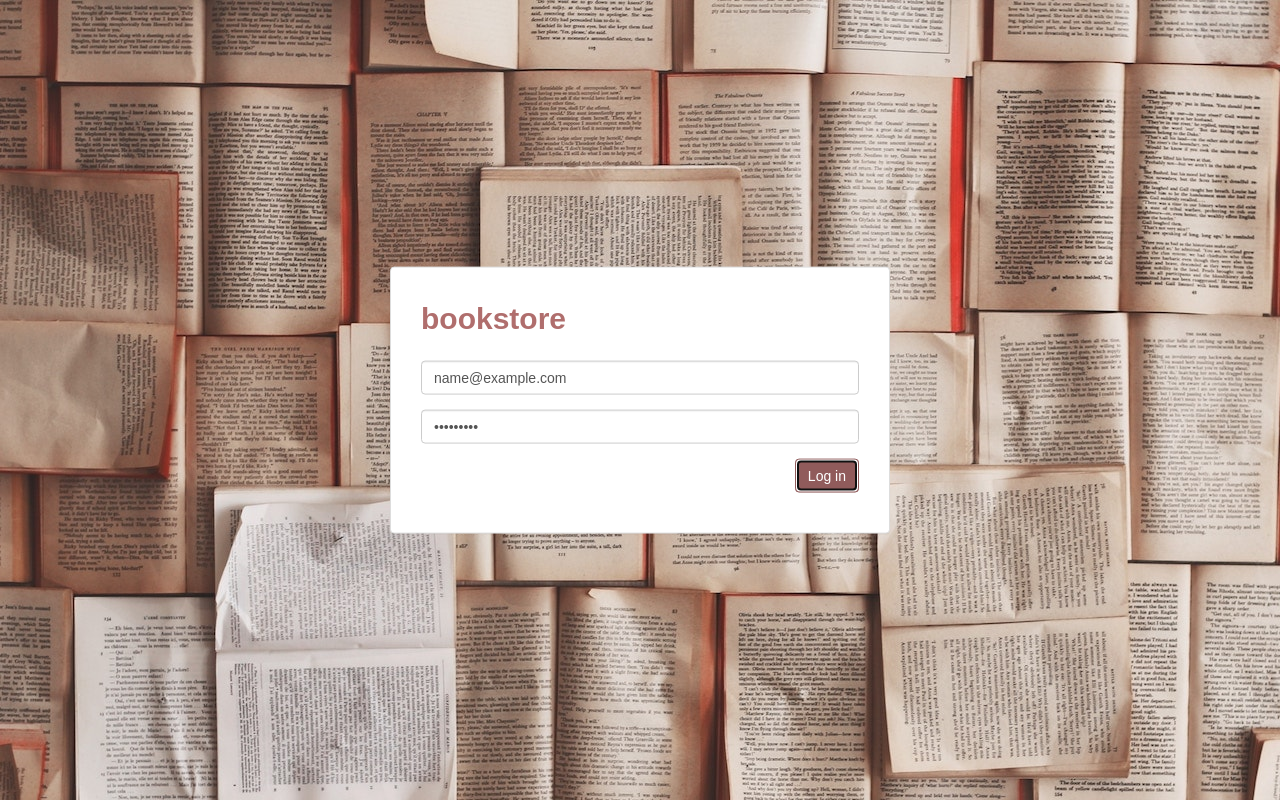
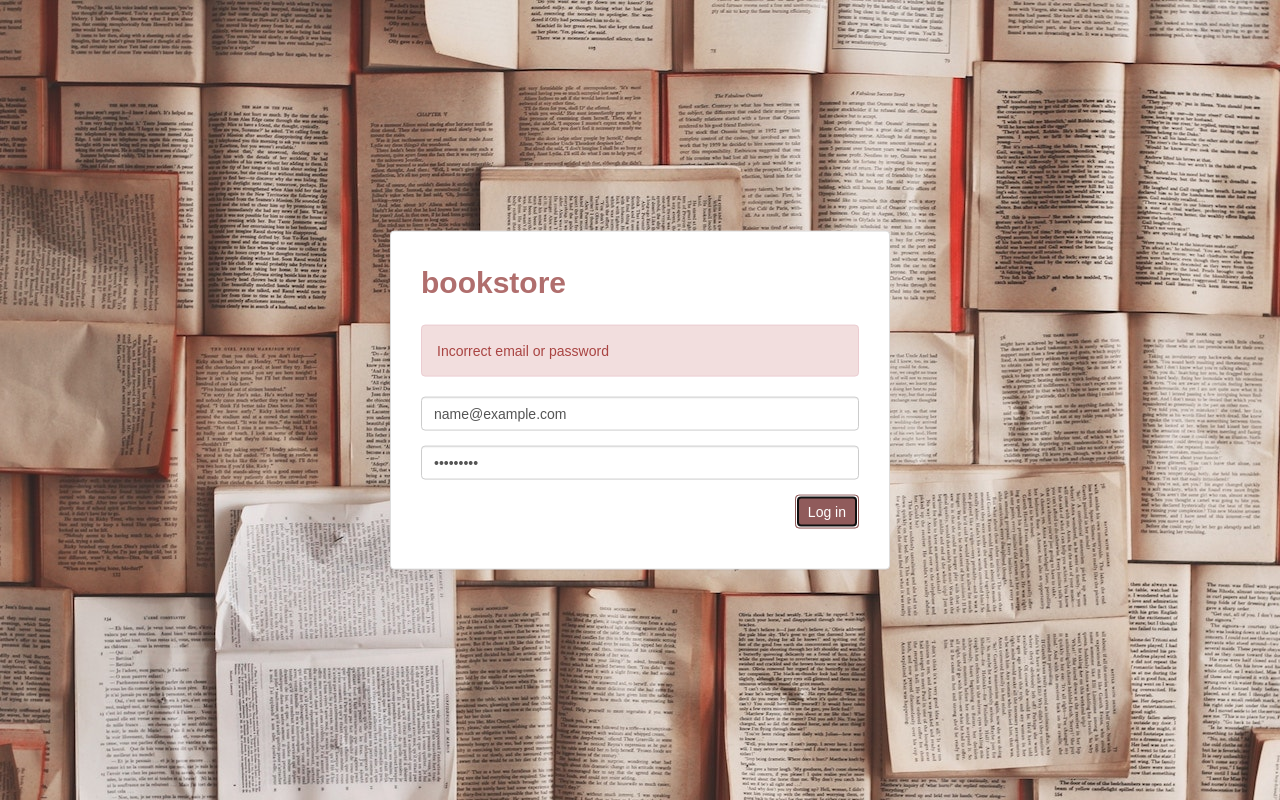
Before and after one commit to katarzynajaskolska/bookstore-front, a React (Create React App) app: page /login in a window 1280 px wide. Both pictures are taken after typing "name@example.com", "Sample123" into the empty fields and a click on the button "Log in". Built offline with nearby package versions, Linux system fonts and the light colour scheme; no server answers.

Commit message:
Handle unsuccessful login

```diff
--- a/src/Login.js
+++ b/src/Login.js
@@ -18,11 +18,12 @@ class Login extends Component {
   constructor(props) {
     super(props);
 
+    this.state = {
+      redirectToReferrer: false,
+      incorrectLogin: false
+    }
+
     this.submit = this.submit.bind(this);
-  }
-
-  state = {
-    redirectToReferrer: false
   }
 
   login = () => {
@@ -35,10 +36,11 @@ class Login extends Component {
     auth.authenticate({
       email: this.email_input.value,
       password: this.password_input.value,
-      callback: (userToken) => {
+      onSuccess: (userToken) => {
         this.setState({ redirectToReferrer: true });
         this.props.cookies.set('userToken', userToken);
-      }
+      },
+      onError: () => { this.setState({ incorrectLogin: true }); }
     });
     event.preventDefault();
   }
@@ -47,7 +49,7 @@ class Login extends Component {
     if (auth.isAuthenticated()) { return <Redirect to='/' /> }
 
     const { from } = this.props.location.state || { from: { pathname: '/' } }
-    const { redirectToReferrer } = this.state
+    const { redirectToReferrer, incorrectLogin } = this.state
 
     if (redirectToReferrer) { return <Redirect to={from} /> }
 
@@ -56,6 +58,10 @@ class Login extends Component {
         <div className='panel panel-default form-container'>
           <div className='panel-body'>
             <div className='logo'>bookstore</div>
+            { incorrectLogin ?
+              (<div class='alert alert-danger'>Incorrect email or password</div>) :
+              ''
+            }
             <form onSubmit={this.submit}>
               <div className='form-group'>
                 <input
--- a/src/auth.js
+++ b/src/auth.js
@@ -5,16 +5,16 @@ const auth = {
   isAuthenticated() {
     return !!this.userToken
   },
-  authenticate({ email, password, callback }) {
+  authenticate({ email, password, onSuccess, onError }) {
     axios.post('http://localhost:3001/api/login', {
       email,
       password
     })
     .then((response) => {
       this.userToken = response.data.token;
-      callback(this.userToken);
+      onSuccess(this.userToken);
     })
-    .catch((e) => console.log(e) );
+    .catch(() => onError() );
   },
   signout(callback) {
     this.userToken = null;
```
